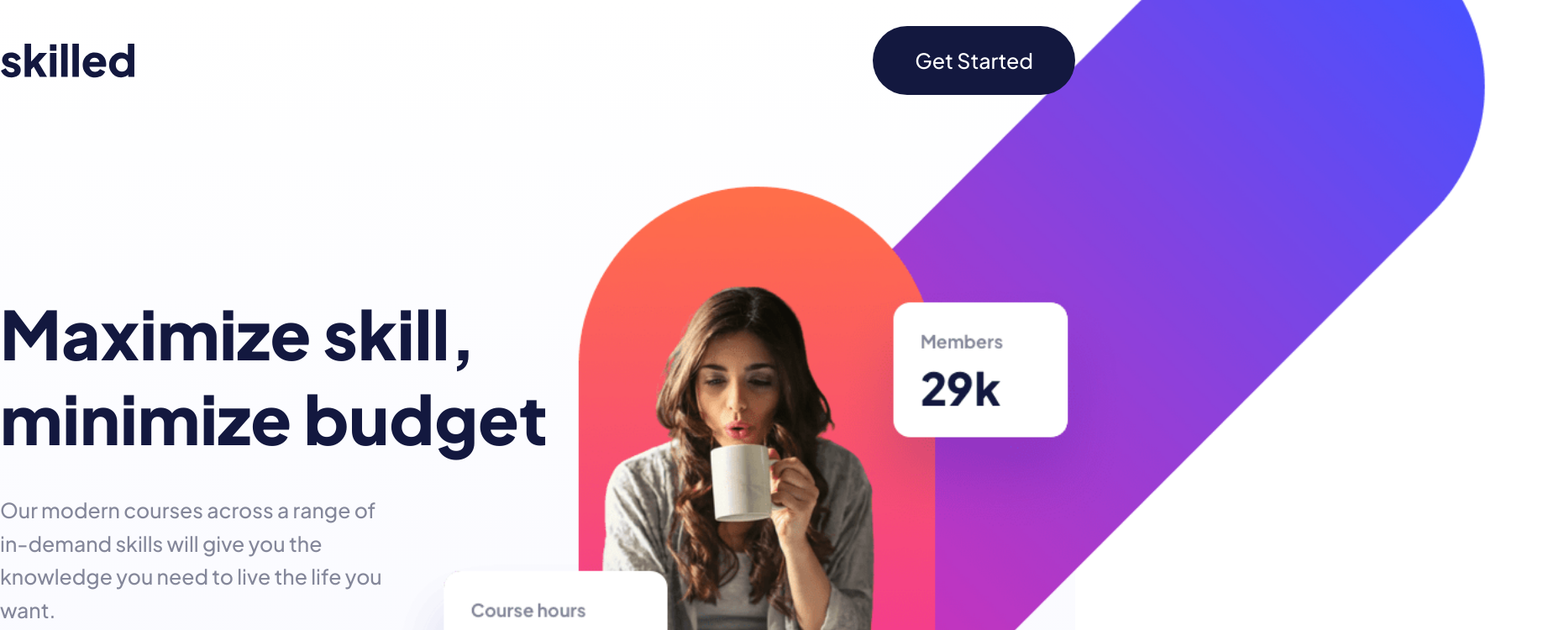
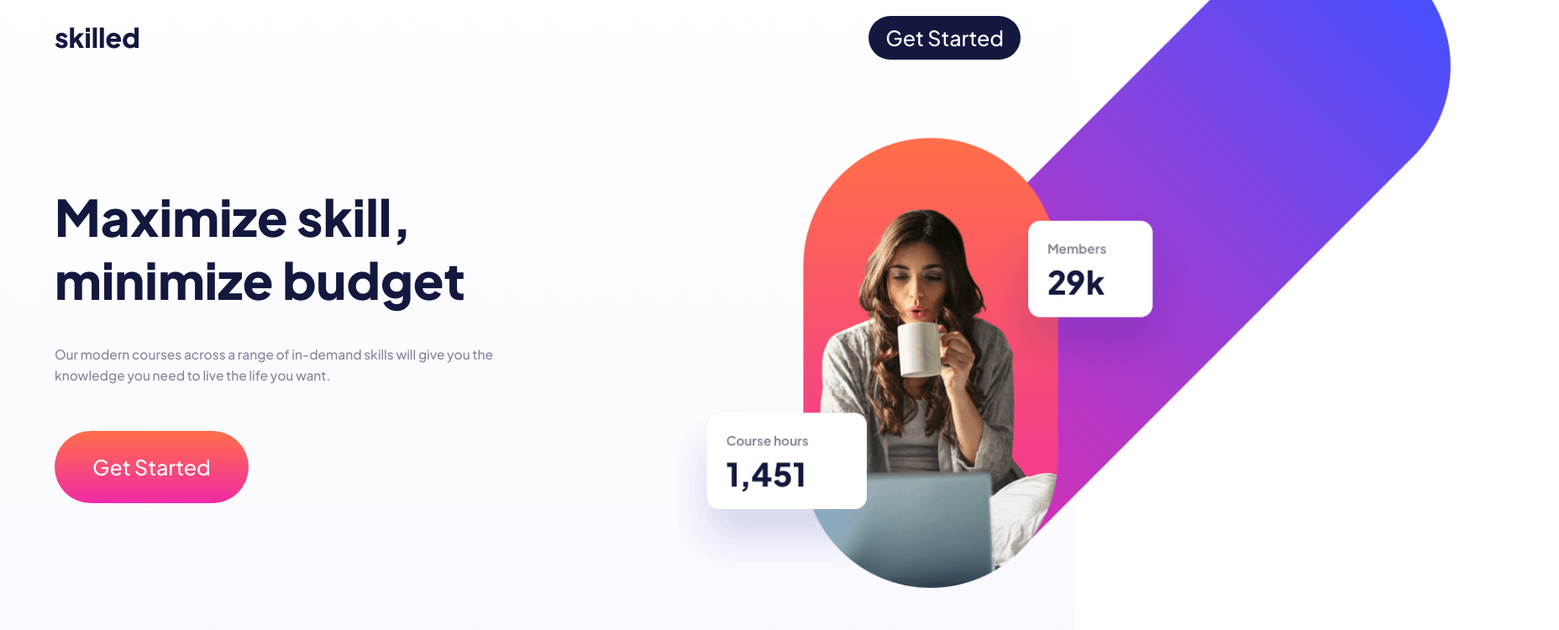
Before and after one commit to pettik/FrontendMentor--skilled-elearning-landing-page, a plain HTML site: page index.html in a window 1280 px wide. Shown: the top 750 px of the page at 84% size, 1856 px wide, since content can reach past the window. Drawn offline with Linux system fonts and the light colour scheme.

Commit message:
Update style.css

```diff
--- a/assets/style.css
+++ b/assets/style.css
@@ -15,14 +15,14 @@
   /*========== Font and typography ==========*/
   /*.5rem = 8px | 1rem = 16px ...*/
   --body-font: 'Plus Jakarta Sans', sans-serif;
-  --biggest-font-size: 3.5em;
-  --bigger-font-size: 1.35em;
-  --h1-font-size: 1.5em;
-  --h2-font-size: 1.25em;
-  --h3-font-size: 4.25rem
-  --normal-font-size: 1.55em;
-  --small-font-size: 0.813em;
-  --smaller-font-size: 0.75em;
+  --biggest-font-size: 3.5rem;
+  --bigger-font-size: 1.35rem;
+  --h1-font-size: 1.5rem;
+  --h2-font-size: 1.25rem;
+  --h3-font-size: 1.65rem;
+  --normal-font-size: 1.55rem;
+  --small-font-size: 0.813rem;
+  --smaller-font-size: 0.75rem;
 
   /*========== Font weight ==========*/
   --font-medium: 500;
@@ -36,12 +36,12 @@
 
 @media screen and (min-width: 1024px) {
   :root {
-    --biggest-font-size: 8rem;
-    --bigger-font-size: 1.55em;
+    --biggest-font-size: 6rem;
+    --bigger-font-size: 1.55rem;
     --h1-font-size: 2.25rem;
     --h2-font-size: 1.5rem;
-    --h3-font-size: 1.25rem;
-    --normal-font-size: 1.6em;
+    --h3-font-size: 4.25rem;
+    --normal-font-size: 1.6rem;
     --small-font-size: 0.875rem;
     --smaller-font-size: 0.813rem;
   }
@@ -90,7 +90,7 @@ a {
 
 /*=============== REUSABLE CSS CLASSES ===============*/
 .container {
-  max-width: 50em;
+  max-width: 50rem;
   margin-inline: 2rem;
 }
 
@@ -130,7 +130,7 @@ a {
   font-size: 2rem;
   color: var(--white);
   font-weight: 700;
-  padding: 1em 1.8em;
+  padding: 1rem 1.8rem;
   border-radius: 6rem;
 }
 
@@ -167,7 +167,7 @@ a {
 }
 
 .nav__logo img {
-  width: 7em;
+  width: 7rem;
 }
 
 .btn-blue {
@@ -227,7 +227,7 @@ a {
 /*=============== Courses ===============*/
 
 .courses {
-  margin-top: -3em;
+  margin-top: -3rem;
 }
 
 .courses__container {
@@ -240,7 +240,7 @@ a {
 .courses__title {
   color: #fff;
   background: var(--primary-gradient);
-  font-size: 2.1em;
+  font-size: 2.1rem;
   padding: 4rem 3.5rem;
   border-radius: 1rem;
   font-weight: 700;
@@ -256,7 +256,7 @@ a {
 }
 
 .courses__img {
-  width: 4.5em;
+  width: 4.5rem;
   position: absolute;
   inset: 0;
   top: -3rem;
@@ -311,20 +311,20 @@ footer {
   }
 
   .nav {
-    height: 9em;
+    height: 9rem;
     background-color: transparent;
   }
   .nav__logo img {
-    width: 10em;
+    width: 10rem;
   }
 
   .btn-blue {
     font-size: 2.3rem;
-    padding: 1em 2em;
+    padding: 1rem 2rem;
   }
 
   .container {
-    max-width: 96em;
+    max-width: 115rem;
     margin: 0 auto;
   }
 
@@ -343,11 +343,11 @@ footer {
   }
 
   .home__container {
-    padding-top: 12em;
+    padding-top: 12rem;
     display: flex;
     position: relative;
     overflow: visible;
-    margin-bottom: 30em;
+    margin-bottom: 30rem;
   }
 
   .home__title {
@@ -361,9 +361,9 @@ footer {
     display: block;
     position: absolute;
     top: -50%;
-    right: -45%;
-    max-width: 1400px;
-    z-index: -2;
+    right: -50%;
+    max-width: 1000px;
+    z-index: 5;
   }
 
   .home__data {
@@ -371,7 +371,7 @@ footer {
   }
 
   .home__description {
-    padding-right: 10em;
+    padding-right: 10rem;
     margin-bottom: 8rem;
     line-height: 1.6;
   }
@@ -379,11 +379,11 @@ footer {
   /* COURSES */
   .courses__container {
     grid-template-columns: repeat(3, 1fr);
-    gap: 3em;
-    padding-bottom: 5em;
+    gap: 3rem;
+    padding-bottom: 5rem;
   }
 
   .courses__title {
-    font-size: 3em;
+    font-size: 3rem;
   }
 }
```
